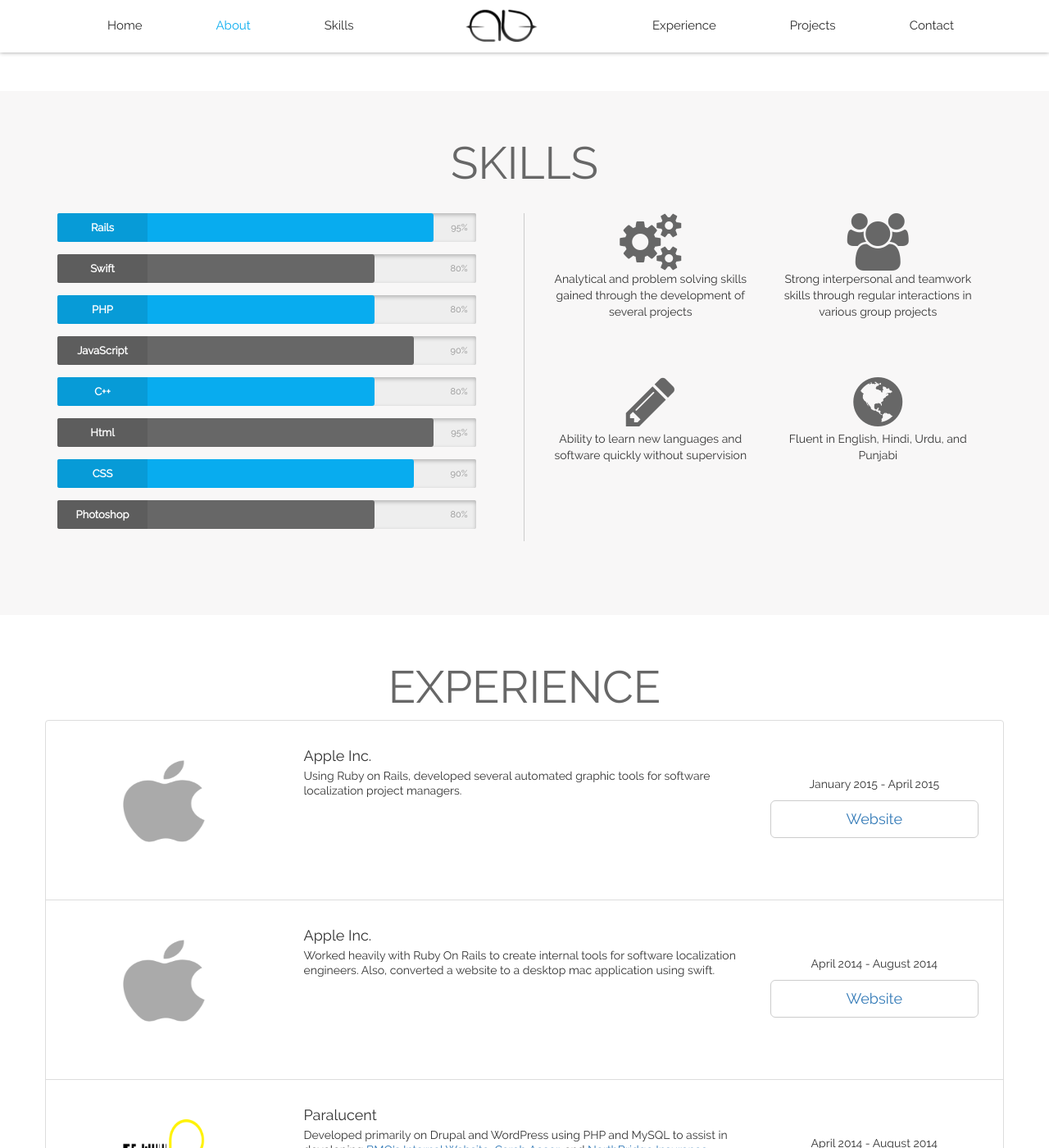
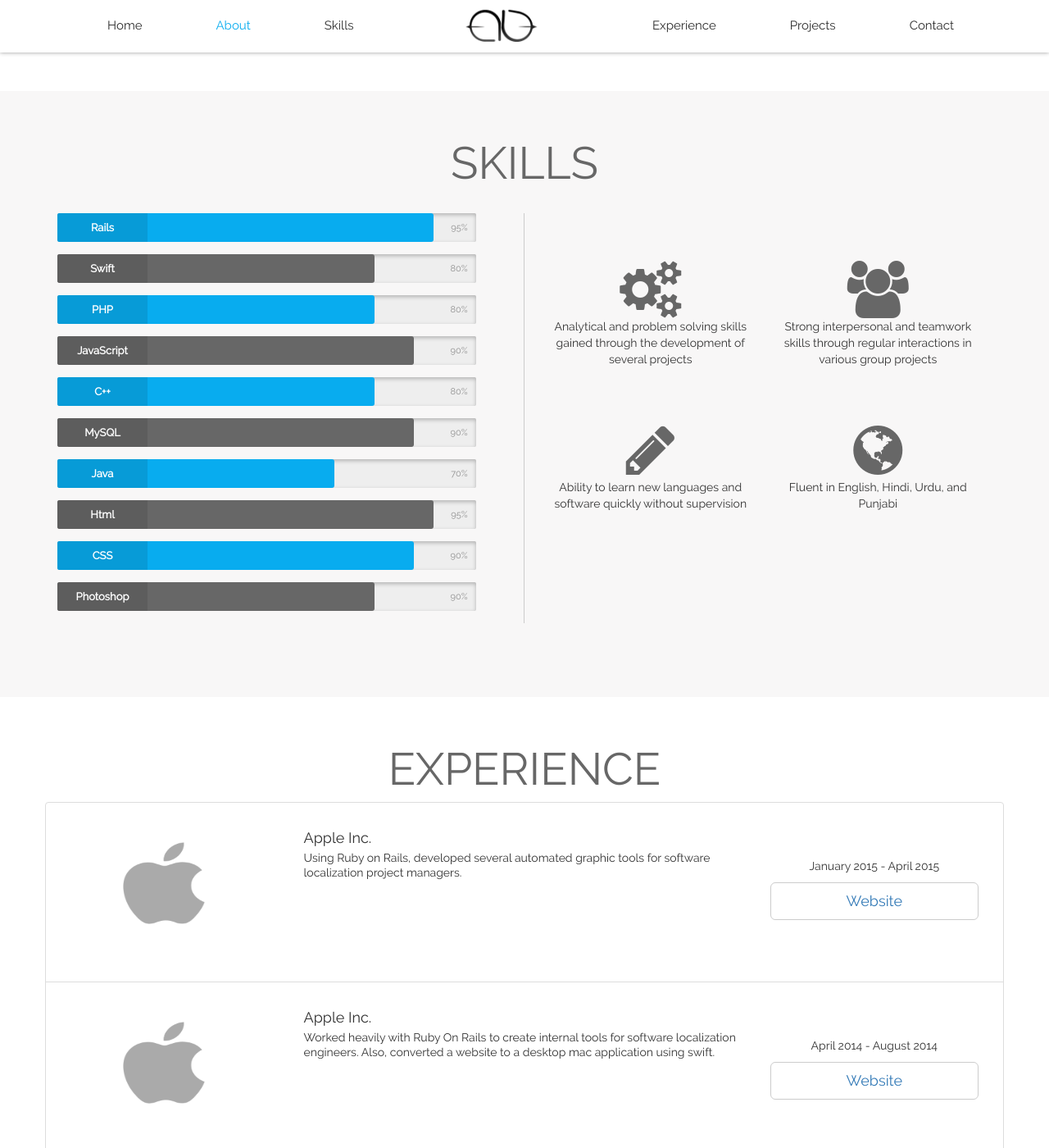
Before and after one commit to ajunB7/ajuni7.github.io, a Jekyll site: the page built from index.html, in a window 1280 px wide and 1400 px high, scrolled down 1183 px. Shown: the whole window at 82% size. Built offline with Jekyll 4.4.1, drawn with Linux system fonts in a browser that asks for light colours.

Commit message:
Projects almost complete

```diff
--- a/_includes/projects.html
+++ b/_includes/projects.html
@@ -14,7 +14,7 @@
 			      <button class="btn btn-primary" data-filter="*">All</button>
 				  <button class="btn btn-primary" data-filter=".mobile">Mobile</button>
 				  <button class="btn btn-primary" data-filter=".web">Web</button>
-				  <button class="btn btn-primary" data-filter=".old">Old</button>
+				  <button class="btn btn-primary" data-filter=".desktop">Desktop</button>
 
                 </div>
             </div>
@@ -24,147 +24,113 @@
              <div class="creations-container">
 
                 <div class="item web">
-                    <div class="hover"></div>
+                    <a href="http://www.sportsnet.ca" target="_blank"><div class="hover"></div></a>
                         <img id="box" src="images/sportsnet.jpg" alt="image">
                         <div class="cap">
                             <h2>Sports<strong>Net</strong></h2>
                             <div class="icon-project">
-                                <a href="http://www.github.com" target="_blank"><span class="fa-stack fa-2x">
+                                <a href="http://www.sportsnet.ca" target="_blank"><span class="fa-stack fa-2x">
+                                    <i class="fa fa-circle fa-stack-2x fa-inverse"></i>
+                                    <i class="fa fa-external-link fa-stack-1x fa-1x"></i>
+                                </span>
+                                </a>
+                            </div>
+                            <p class="desc">Under Rogers Media, worked in a team to develop Sportsnet.ca</p>
+                        </div>
+                </div>
+
+                <div class="item web">
+                    <a href="https://github.com/ajuni7/AcidRain" target="_blank"><div class="hover"></div></a>
+                        <img id="box" src="images/acidrain.png" alt="image">
+                        <div class="cap">
+
+                            <h2>Acid <strong>Rain</strong></h2>
+                            <div class="icon-project">
+                                <a href="https://vimeo.com/120443236" target="_blank"><span class="fa-stack fa-2x">
+                                    <i class="fa fa-circle fa-stack-2x fa-inverse"></i>
+                                    <i class="fa fa-external-link fa-stack-1x fa-1x"></i>
+                                </span>
+                                </a>
+                                <a href="https://github.com/ajuni7/AcidRain" target="_blank"><span class="fa-stack fa-2x">
                                     <i class="fa fa-circle fa-stack-2x fa-inverse"></i>
                                     <i class="fa fa-github fa-stack-1x fa-1x"></i>
                                 </span>
                                 </a>
                             </div>
-                            <p class="desc">Lipsum caption... ajun is awesome!</p>
+                            <p class="desc">Made for an Assignment for the University of Waterloo. Entire Game was coded in c++ using Xlib.</p>
                         </div>
                 </div>
 
                 <div class="item web">
-                    <div class="hover"></div>
-                        <img id="box" src="images/simran.png" alt="image">
+                    <a href="https://github.com/ajuni7/ajuni7.github.io" target="_blank"><div class="hover"></div></a>
+                        <img id="box" src="images/site.png" alt="image">
                         <div class="cap">
-
-                            <h2>Butalia <strong>Media</strong></h2>
+                            <h2>This <strong>Portfolio</strong></h2>
                             <div class="icon-project">
-                                <a href="http://www.github.com" target="_blank"><span class="fa-stack fa-2x">
+                                <a href="https://github.com/ajuni7/ajuni7.github.io" target="_blank"><span class="fa-stack fa-2x">
                                     <i class="fa fa-circle fa-stack-2x fa-inverse"></i>
                                     <i class="fa fa-github fa-stack-1x fa-1x"></i>
                                 </span>
                                 </a>
                             </div>
-                            <p class="desc">Lipsum caption... ajun is awesome!</p>
+                            <p class="desc">This portfolio showcasing my skills, experience and projects</p>
                         </div>
                 </div>
 
                 <div class="item web">
-                    <div class="hover"></div>
-                        <img id="box" src="images/site.png" alt="image">
+                    <a href="http://learnaetobicoke.com/" target="_blank"><div class="hover"></div></a>
+                        <img id="box" src="images/learna.png" alt="image">
                         <div class="cap">
-                            <h2>This <strong>Portfolio</strong></h2>
+                            <h2>Learna <strong>Tutoring</strong></h2>
                             <div class="icon-project">
-                                <a href="http://www.github.com" target="_blank"><span class="fa-stack fa-2x">
+                                <a href="http://learnaetobicoke.com/" target="_blank"><span class="fa-stack fa-2x">
+                                    <i class="fa fa-circle fa-stack-2x fa-inverse"></i>
+                                    <i class="fa fa-external-link fa-stack-1x fa-1x"></i>
+                                </span>
+                                </a>
+                            </div>
+                            <p class="desc">Website created for Learna Etobicoke using WordPress</p>
+                        </div>
+                </div>
+                <div class="item web">
+                    <a href="https://github.com/ajuni7/GradeCalc" target="_blank"><div class="hover"></div></a>
+                        <img id="box" src="images/gradecalc.png" alt="image">
+                        <div class="cap">
+                            <h2>Grade <strong>Calculator</strong></h2>
+                            <div class="icon-project">
+                                <a href="https://vimeo.com/120443589" target="_blank"><span class="fa-stack fa-2x">
+                                    <i class="fa fa-circle fa-stack-2x fa-inverse"></i>
+                                    <i class="fa fa-external-link fa-stack-1x fa-1x"></i>
+                                </span>
+                                </a>
+                                <a href="https://github.com/ajuni7/GradeCalc" target="_blank"><span class="fa-stack fa-2x">
                                     <i class="fa fa-circle fa-stack-2x fa-inverse"></i>
                                     <i class="fa fa-github fa-stack-1x fa-1x"></i>
                                 </span>
                                 </a>
                             </div>
-                            <p class="desc">Lipsum caption... ajun is awesome!</p>
+                            <p class="desc">Using JS and mustasche built an online grade calculator</p>
                         </div>
                 </div>
 
-                <div class="item old">
-                    <div class="hover"></div>
-                        <img id="box" src="images/learna.png" alt="image">
+                <div class="item desktop">
+                    <a href="https://github.com/ajuni7/Jotto" target="_blank"><div class="hover"></div></a>
+                        <img id="box" src="images/jotto.png" alt="image">
                         <div class="cap">
-                            <h2>Learna <strong>Tutoring</strong></h2>
+                            <h2><strong>Jotto</strong></h2>
                             <div class="icon-project">
-                                <a href="http://www.github.com" target="_blank"><span class="fa-stack fa-2x">
+                                <a href="https://vimeo.com/120443238" target="_blank"><span class="fa-stack fa-2x">
+                                    <i class="fa fa-circle fa-stack-2x fa-inverse"></i>
+                                    <i class="fa fa-external-link fa-stack-1x fa-1x"></i>
+                                </span>
+                                </a>
+                                <a href="https://github.com/ajuni7/Jotto" target="_blank"><span class="fa-stack fa-2x">
                                     <i class="fa fa-circle fa-stack-2x fa-inverse"></i>
                                     <i class="fa fa-github fa-stack-1x fa-1x"></i>
                                 </span>
                                 </a>
                             </div>
-                            <p class="desc">Lipsum caption... ajun is awesome!</p>
-                        </div>
-                </div>
-                <div class="item web">
-                    <div class="hover"></div>
-                        <img id="box" src="images/gradecalc.png" alt="image">
-                        <div class="cap">
-                            <h2>Grade <strong>Calculator</strong></h2>
-                            <div class="icon-project">
-                                <a href="http://www.github.com" target="_blank"><span class="fa-stack fa-2x">
-                                    <i class="fa fa-circle fa-stack-2x fa-inverse"></i>
-                                    <i class="fa fa-github fa-stack-1x fa-1x"></i>
-                                </span>
-                                </a>
-                            </div>
-                            <p class="desc">Lipsum caption... ajun is awesome!</p>
-                        </div>
-                </div>
-
-                <div class="item old">
-                    <div class="hover"></div>
-                        <img id="box" src="images/musicquiz.png" alt="image">
-                        <div class="cap">
-                            <h2>Music <strong>Quiz</strong></h2>
-                            <div class="icon-project">
-                                <a href="http://www.github.com" target="_blank"><span class="fa-stack fa-2x">
-                                    <i class="fa fa-circle fa-stack-2x fa-inverse"></i>
-                                    <i class="fa fa-github fa-stack-1x fa-1x"></i>
-                                </span>
-                                </a>
-                            </div>
-                            <p class="desc">Lipsum caption... ajun is awesome!</p>
-                        </div>
-                </div>
-
-
-                <div class="item old">
-                    <div class="hover"></div>
-                        <img id="box" src="images/requesttracker.png" alt="image">
-                        <div class="cap">
-                            <h2>Request <strong>Tracker</strong></h2>
-                            <div class="icon-project">
-                                <a href="http://www.github.com" target="_blank"><span class="fa-stack fa-2x">
-                                    <i class="fa fa-circle fa-stack-2x fa-inverse"></i>
-                                    <i class="fa fa-github fa-stack-1x fa-1x"></i>
-                                </span>
-                                </a>
-                            </div>
-                            <p class="desc">Lipsum caption... ajun is awesome!</p>
-                        </div>
-                </div>
-
-                <div class="item old">
-                    <div class="hover"></div>
-                        <img id="box" src="images/playerproject.png" alt="image">
-                        <div class="cap">
-                            <h2>ThePlayer<strong>Project</strong></h2>
-                            <div class="icon-project">
-                                <a href="http://www.github.com" target="_blank"><span class="fa-stack fa-2x">
-                                    <i class="fa fa-circle fa-stack-2x fa-inverse"></i>
-                                    <i class="fa fa-github fa-stack-1x fa-1x"></i>
-                                </span>
-                                </a>
-                            </div>
-                            <p class="desc">Lipsum caption... ajun is awesome!</p>
-                        </div>
-                </div>
-
-                <div class="item old">
-                    <div class="hover"></div>
-                        <img id="box" src="images/rails.png" alt="image">
-                        <div class="cap">
-                            <h2>Rails<strong>Registration</strong></h2>
-                            <div class="icon-project">
-                                <a href="http://www.github.com" target="_blank"><span class="fa-stack fa-2x">
-                                    <i class="fa fa-circle fa-stack-2x fa-inverse"></i>
-                                    <i class="fa fa-github fa-stack-1x fa-1x"></i>
-                                </span>
-                                </a>
-                            </div>
-                            <p class="desc">Lipsum caption... ajun is awesome!</p>
+                            <p class="desc">Java MVC based game for the University of Waterloo.</p>
                         </div>
                 </div>
 
--- a/_includes/skills.html
+++ b/_includes/skills.html
@@ -40,6 +40,20 @@
         <div class="skill-bar-percent">80%</div>
       </div> <!-- End Skill Bar -->
 
+      <div class="skillbar clearfix " data-percent="90%">
+        <div class="skillbar-title skill-2"><span>MySQL</span></div>
+        <div class="skillbar-bar skill-2" ></div>
+        <div class="skill-bar-percent">90%</div>
+      </div> <!-- End Skill Bar -->
+
+
+       <div class="skillbar clearfix " data-percent="70%">
+        <div class="skillbar-title skill-1"><span>Java</span></div>
+        <div class="skillbar-bar skill-1" ></div>
+        <div class="skill-bar-percent">70%</div>
+      </div> <!-- End Skill Bar -->
+
+
       <div class="skillbar clearfix " data-percent="95%">
         <div class="skillbar-title skill-2"><span>Html</span></div>
         <div class="skillbar-bar skill-2" ></div>
@@ -55,7 +69,7 @@
       <div class="skillbar clearfix " data-percent="80%">
         <div class="skillbar-title skill-2"><span>Photoshop</span></div>
         <div class="skillbar-bar skill-2" ></div>
-        <div class="skill-bar-percent">80%</div>
+        <div class="skill-bar-percent">90%</div>
       </div> <!-- End Skill Bar -->
 
     </div>
--- a/css/style.scss
+++ b/css/style.scss
@@ -366,6 +366,7 @@
 }
 
 .summary{
+	margin-top: 5%;
 	i {
 		color: $secondary-grey;
 		&:hover{
@@ -462,7 +463,6 @@
 		.item{
 			width: 32.5%;
 			.cap {
-				display: none;
         		opacity: 0;
         		-webkit-transition: -webkit-transform 0.35s;
 				transition: transform 0.35s;
@@ -479,7 +479,6 @@
 			.cap {
 				-webkit-transform: translate3d(0,0,0);
 				transform: translate3d(0,0,0);
-				display:block;
 				opacity: 1;
 			}
 			p {
```
Also changed, not shown: images/acidrain.png (added), images/jotto.png (added), images/requesttracker.png, 1 other file.
